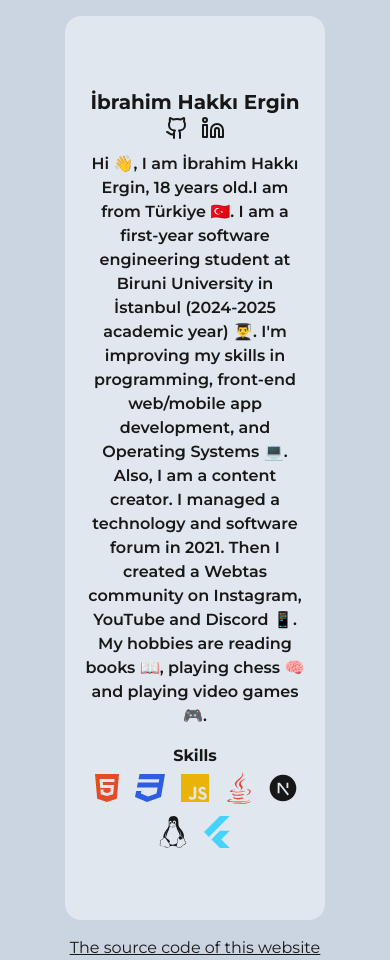
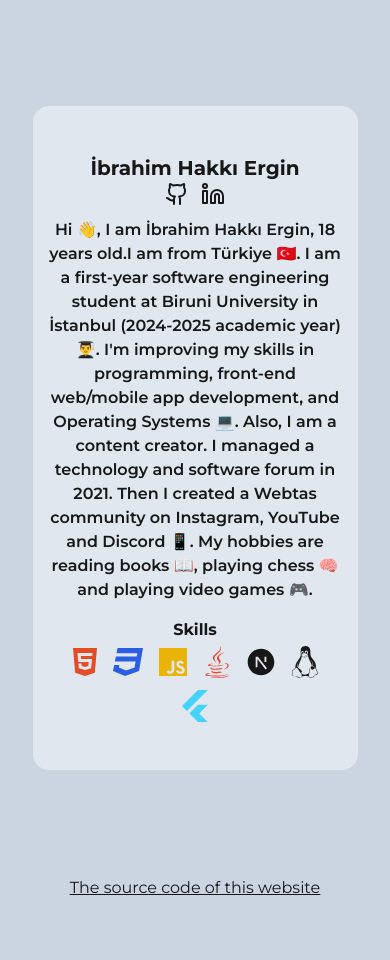
Before and after one commit to 06ergin06/hakkiergin, a Next.js app: page / in a window 390 px wide. After the commit the page ends 900 px from the top, so only its background shows below. Built offline with nearby package versions, Linux system fonts and the light colour scheme.

Commit message:
responsive

```diff
--- a/src/app/page.js
+++ b/src/app/page.js
@@ -5,7 +5,7 @@ import { LuLinkedin, LuGithub } from "react-icons/lu";
 export default function Home() {
   return (
     <main className="center min-h-screen my-4 ">
-      <div className="w-8/12 center flex-col bg-[#E0E7EF] dark:bg-[#161B22] relative py-[4.5rem] sm:px-20 px-4 sm:rounded-[70px] rounded-2xl ">
+      <div className="sm:w-8/12 w-10/12 center flex-col bg-[#E0E7EF] dark:bg-[#161B22] relative sm:pt-[4.5rem] pt-12 pb-12 sm:px-20 px-4 sm:rounded-[70px] rounded-2xl ">
         <div className="center flex-col">
           <Image
             src={logo}
```
